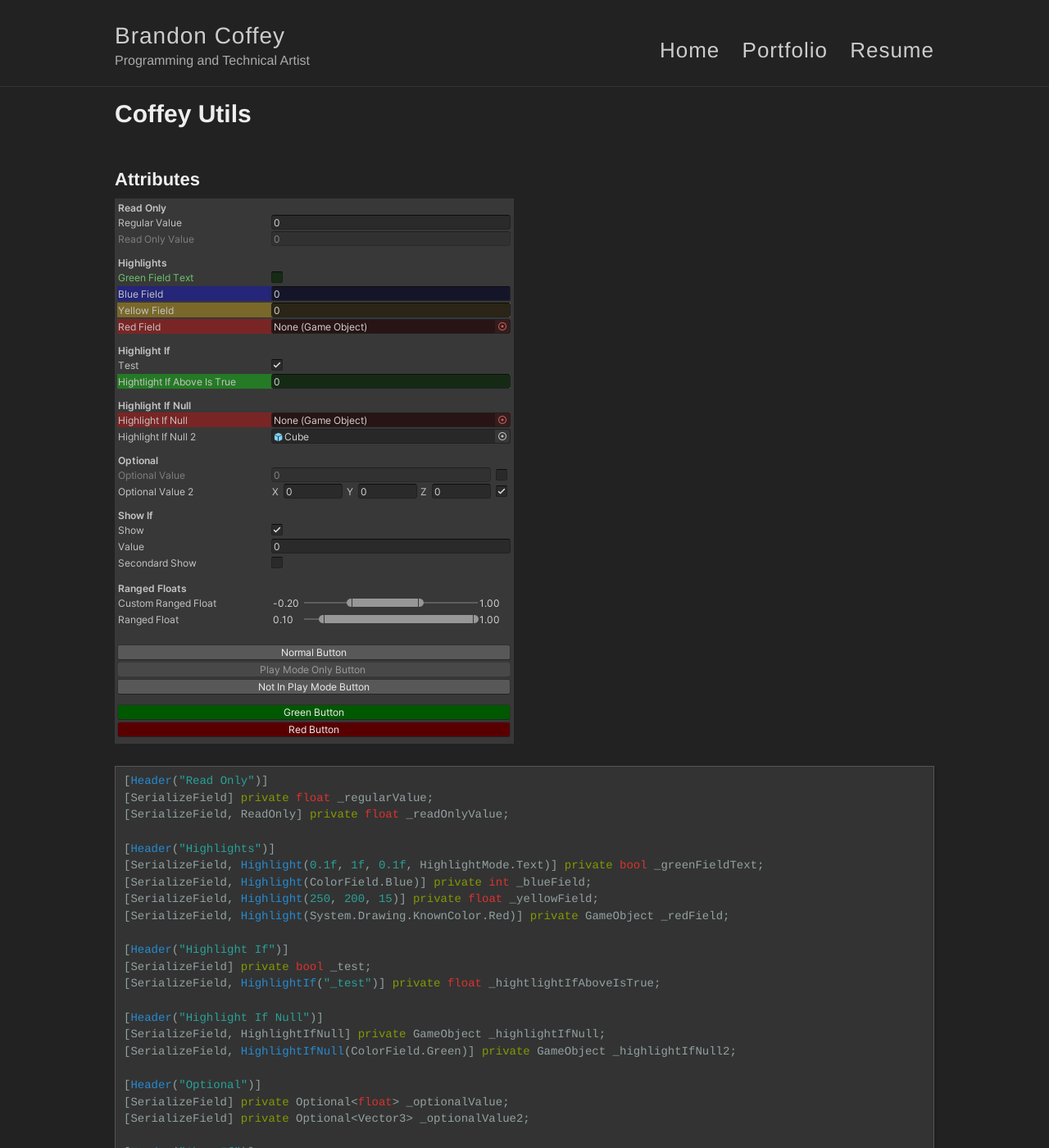
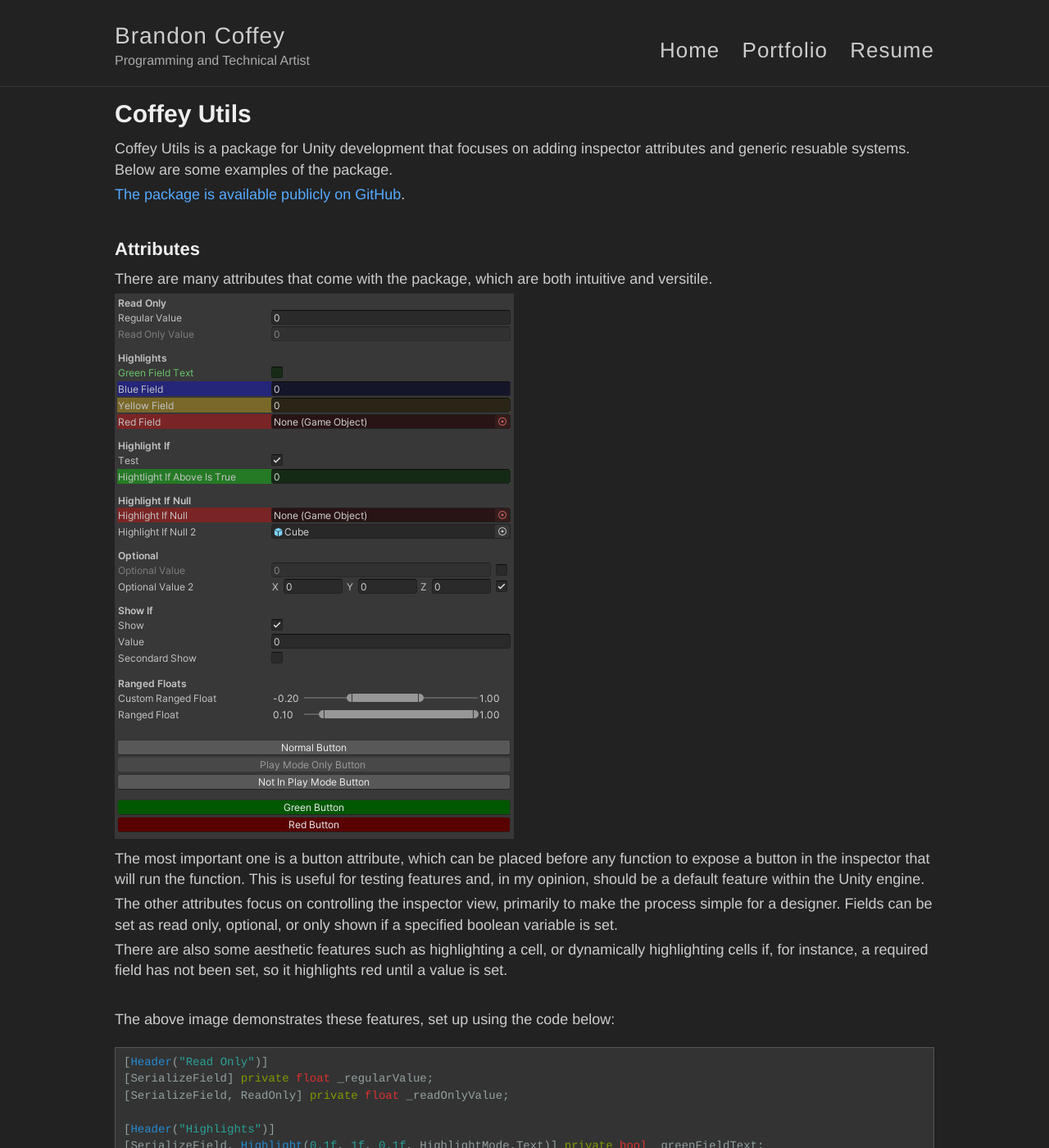
Before and after one commit to BrandonMCoffey/Portfolio, a Jekyll site: the page built from _projects/coffey-utils/coffey-utils.md, in a window 1280 px wide and 1400 px high. Shown: the whole window at 82% size. Built offline with Jekyll 4.4.1, drawn with Linux system fonts in a browser that asks for light colours; some of the changed text lies outside the part shown.

Commit message:
Update Coffey Utils

```diff
--- a/_projects/coffey-utils/coffey-utils.md
+++ b/_projects/coffey-utils/coffey-utils.md
@@ -15,11 +15,27 @@ year: 2021
 
 # Coffey Utils
 
+Coffey Utils is a package for Unity development that focuses on adding inspector attributes and generic resuable systems. Below are some examples of the package.
+
+[The package is available publicly on GitHub](https://github.com/BrandonMCoffey/CoffeyUtils/).
+
 <br>
 
 ### Attributes
 
+There are many attributes that come with the package, which are both intuitive and versitile.
+
 ![](attributes-demo.png)
+
+The most important one is a button attribute, which can be placed before any function to expose a button in the inspector that will run the function. This is useful for testing features and, in my opinion, should be a default feature within the Unity engine.
+
+The other attributes focus on controlling the inspector view, primarily to make the process simple for a designer. Fields can be set as read only, optional, or only shown if a specified boolean variable is set.
+
+There are also some aesthetic features such as highlighting a cell, or dynamically highlighting cells if, for instance, a required field has not been set, so it highlights red until a value is set.
+
+<br>
+
+The above image demonstrates these features, set up using the code below:
 
 {% highlight csharp %}
 [Header("Read Only")]
@@ -80,4 +96,15 @@ private void RedButton() { }
 
 ### Sound System
 
+A versitile sound system for sound effects and music is optionally included with the Coffey Utils package. This allows a designer to create scriptable objects to contain audio clips as the following:
+- A basic sound effect (SFX) with settings similar to an audio source's settings.
+- A randomized sound effect that randomly chooses an audio clip and has randomizable settings.
+- A music track that has settings for fading in and out and either looping or playing another music track instead of looping.
+
 ![](sound-system.png){: class="full"}
+
+<br>
+
+With these various scriptable objects, they can be played from a script with the Play() function or from a unity event in the inspector such as from a UI button.
+
+![](unity-event.png)
```
Also changed, not shown: _projects/coffey-utils/sound-system.png, _projects/coffey-utils/unity-event.png (added).
